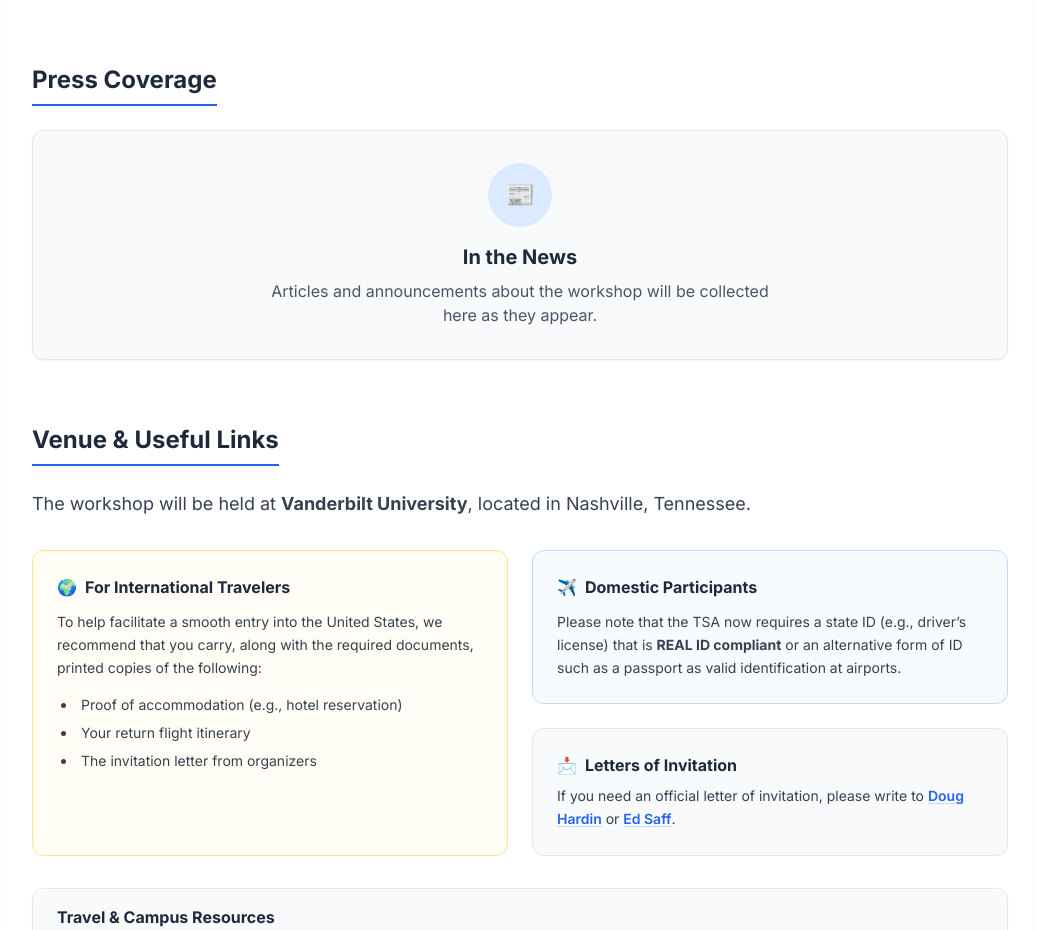
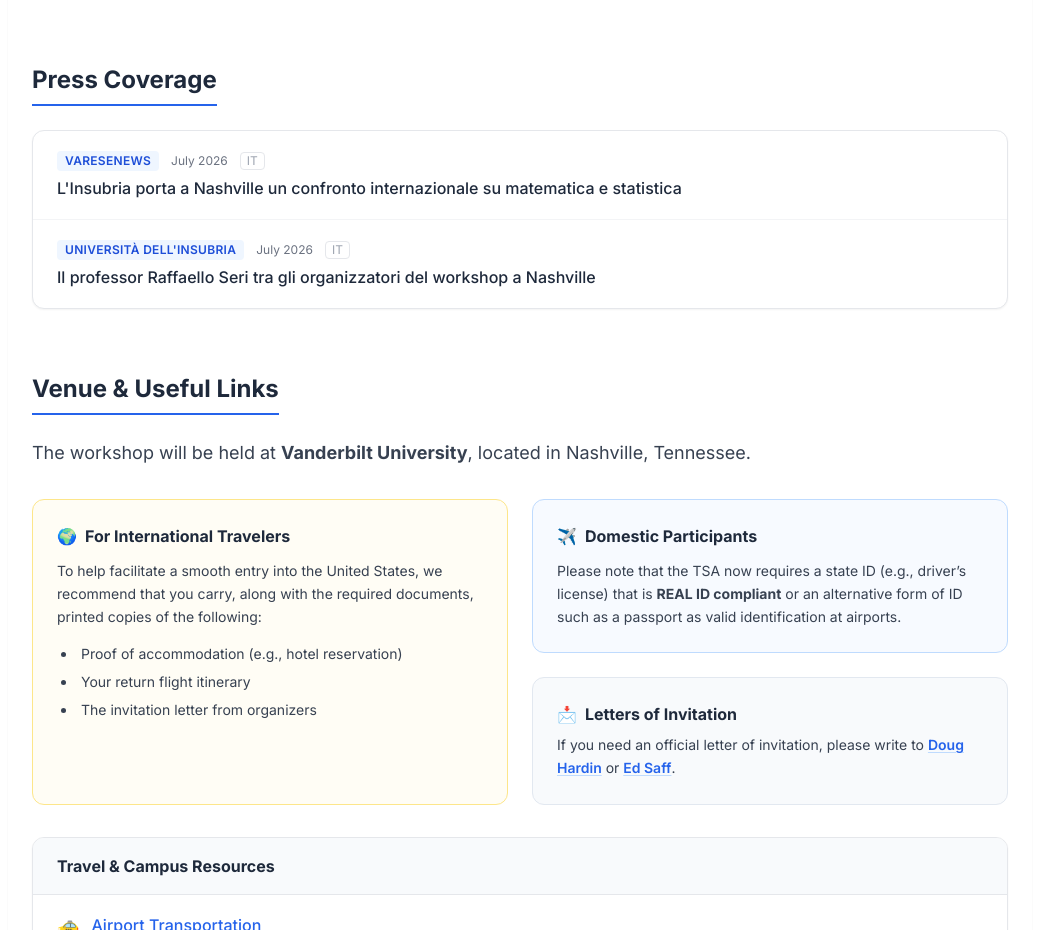
Before and after one commit to samueletonati/Nashville-Workshop, a Next.js app: page / in a window 1280 px wide. Shown: the part 2848-3778 px from the top of the page, without its empty margins (120-1159 px from the left). Built offline with nearby package versions, Linux system fonts and the light colour scheme.

Commit message:
Add files via upload
press cov

```diff
--- a/app/page.tsx
+++ b/app/page.tsx
@@ -141,7 +141,22 @@ const schedulePdf: string | null = null;
 //     language: "IT"        // optional
 //   }
 // ---------------------------------------------------------------------------
-const pressCoverage = [] as {
+const pressCoverage = [
+  {
+    outlet: "VareseNews",
+    title: "L'Insubria porta a Nashville un confronto internazionale su matematica e statistica",
+    url: "https://www.varesenews.it/2026/07/linsubria-porta-a-nashville-un-confronto-internazionale-su-matematica-e-statistica/2648473/",
+    date: "July 2026",
+    language: "IT"
+  },
+  {
+    outlet: "Università dell'Insubria",
+    title: "Il professor Raffaello Seri tra gli organizzatori del workshop a Nashville",
+    url: "https://www.uninsubria.it/ateneo/ci-presentiamo/comunicazione/tutte-le-notizie/il-professor-raffaello-seri-tra-gli",
+    date: "July 2026",
+    language: "IT"
+  }
+] as {
   outlet: string;
   title: string;
   url: string;
```
